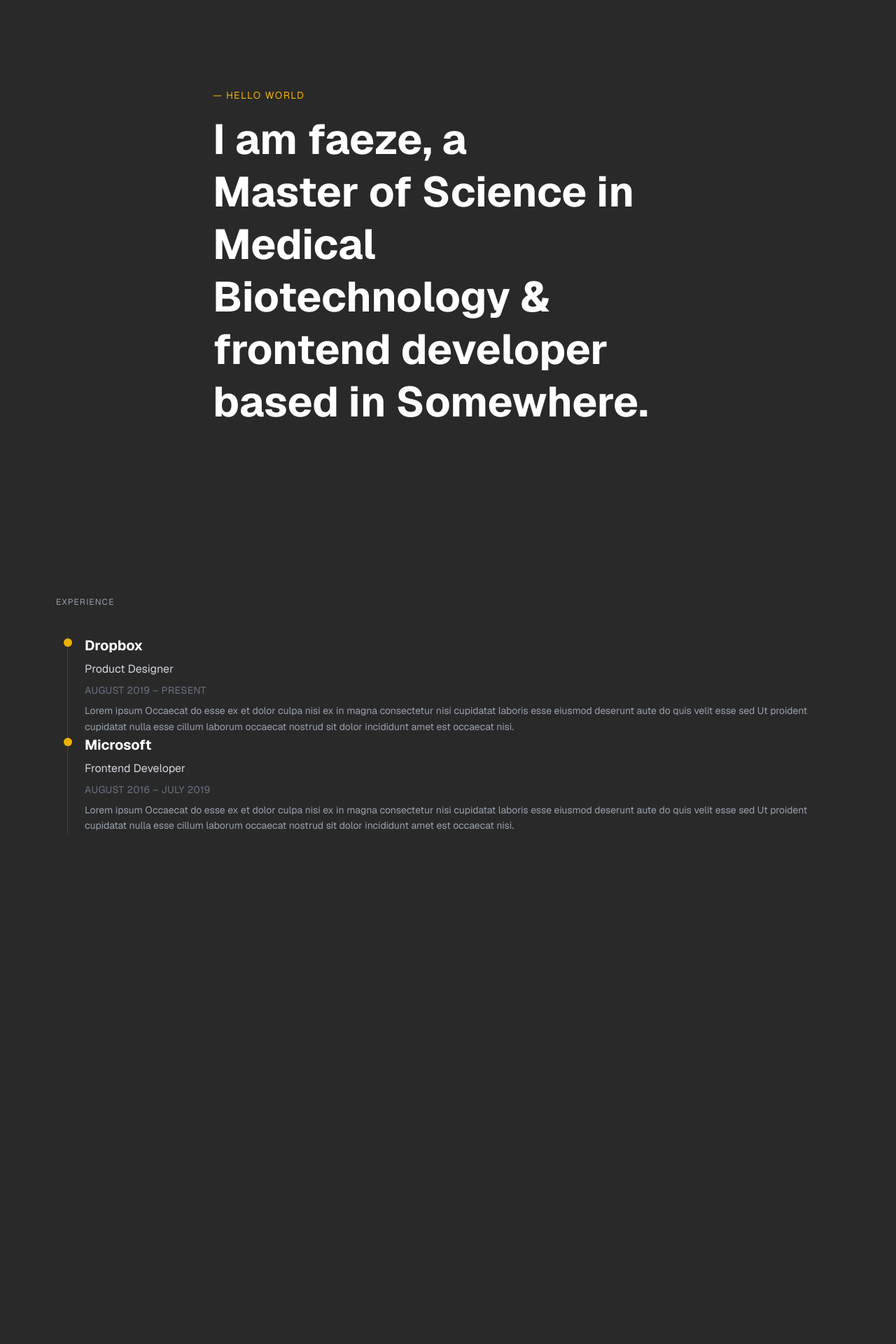
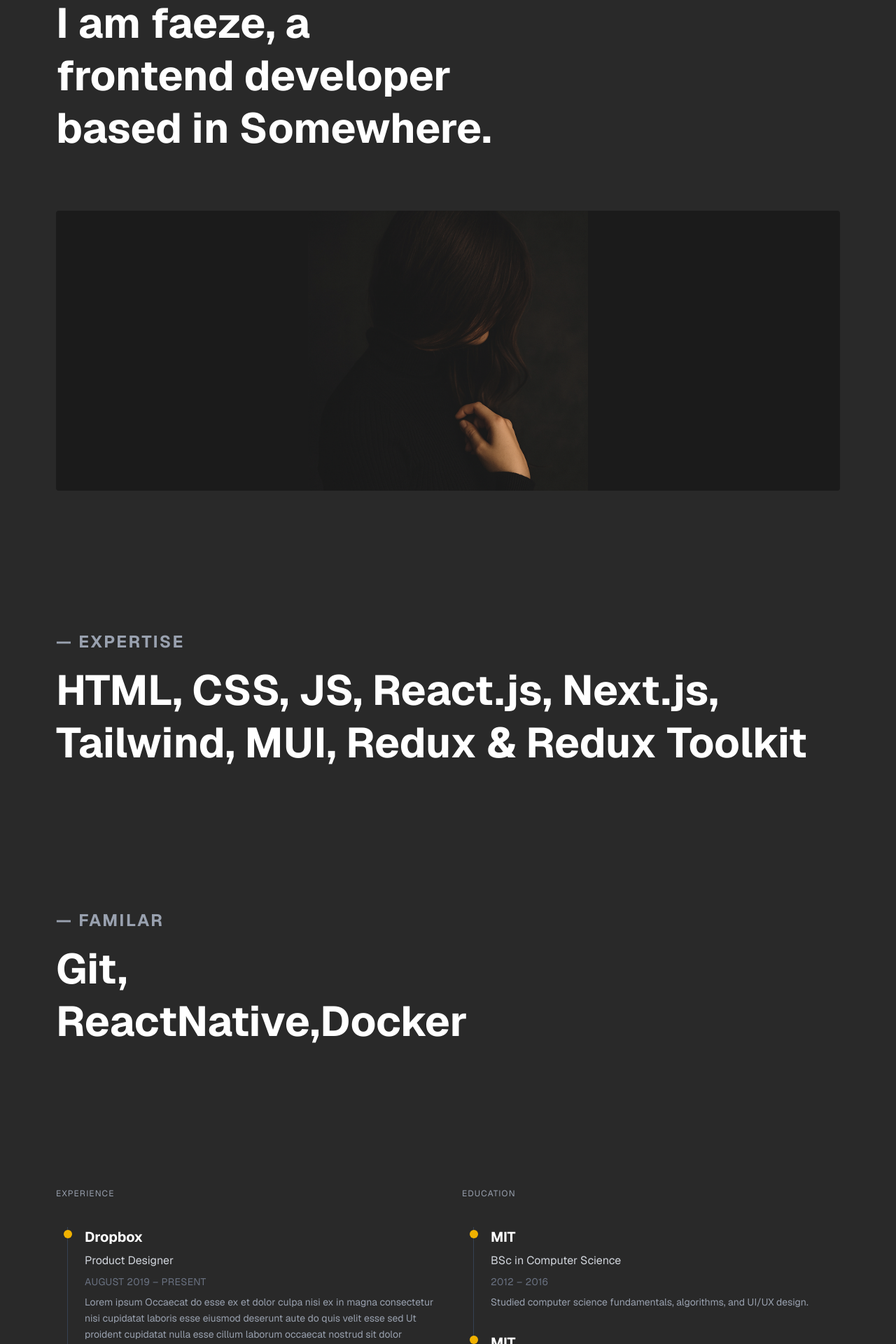
Before and after one commit to faezeh-asheghi/portfolio, a Next.js app: page / in a window 1280 px wide. Shown: the part 840-2760 px from the top of the page at 70% size. Built offline with nearby package versions, Linux system fonts and the light colour scheme.

Commit message:
add education

```diff
--- a/app/component/AboutMe.tsx
+++ b/app/component/AboutMe.tsx
@@ -1,21 +1,22 @@
 
 "use client"
 import { motion,  } from "framer-motion";
+import Image from "next/image";
 export default function AboutMe() {
   return (
     <motion.div
+    style={{direction:"ltr"}}
      initial={{ opacity: 0, y: 20 }}
       whileInView={{ opacity: 1, y: 0 }}
       transition={{ duration: 1, ease: "easeIn" }}
       viewport={{ once: true, amount: 0.2 }}
-    className="min-h-full overflow-x-hidden text-white flex flex-col ">
+    className="min-h-full overflow-x-hidden text-white  w-full flex flex-col ">
       <div className="max-w-2xl">
         <p className="text-sm text-yellow-500 tracking-widest uppercase mb-4">
           — Hello World
         </p>
         <h1 className="text-4xl md:text-6xl font-bold leading-tight">
           I am faeze, a <br />
-          <span className="text-white"> Master of Science in Medical Biotechnology</span> & <br />
           <span className="text-white">frontend developer</span> <br />
           based in <span className="text-white">Somewhere</span>.
         </h1>
@@ -23,6 +24,19 @@ export default function AboutMe() {
 
         </div>
       </div>
+     <div className="w-full rounded-sm flex justify-center bg-[#1b1b1b]  mt-10">
+<div className="relative w-full sm:w-[400px] lg:w-[400px] h-[400px] ">
+  <Image
+    src="/Me.png"
+    alt="My Image"
+    fill
+    className="object-cover"
+  />
+</div>
+
+</div>
+
+
     </motion.div>
   );
 }
--- /dev/null
+++ b/app/component/Experts.tsx
@@ -0,0 +1,25 @@
+"use client";
+import { motion } from "framer-motion";
+
+export default function Experts() {
+  return (
+    <motion.div
+      style={{ direction: "ltr" }}
+      initial={{ opacity: 0, y: 20 }}
+      whileInView={{ opacity: 1, y: 0 }}
+      transition={{ duration: 1, ease: "easeIn" }}
+      viewport={{ once: true, amount: 0.2 }}
+      className=" h-full  text-white w-full flex flex-col items-start "
+    >
+
+      <div className="w-full h-full">
+        <p className="text-sm lg:text-2xl font-bold sm:text-2xl text-gray-400 tracking-widest uppercase mb-4">
+          — Expertise
+        </p>
+        <h1 className="text-4xl md:text-6xl font-bold leading-tight break-words">
+          HTML, CSS, JS, React.js, Next.js, Tailwind, MUI, Redux & Redux Toolkit
+        </h1>
+      </div>
+    </motion.div>
+  );
+}
--- a/app/component/Exprience.tsx
+++ b/app/component/Exprience.tsx
@@ -1,7 +1,6 @@
+"use client";
+import { motion } from "framer-motion";
 
-"use client"
-import { motion,  } from "framer-motion";
-// components/data/experienceData.ts
 export const experienceData = [
   {
     company: "Dropbox",
@@ -23,6 +22,20 @@ export const experienceData = [
   },
 ];
 
+export const educationData = [
+  {
+    institution: "MIT",
+    degree: "BSc in Computer Science",
+    date: "2012 – 2016",
+    description: "Studied computer science fundamentals, algorithms, and UI/UX design.",
+  },
+  {
+    institution: "MIT",
+    degree: "BSc in Computer Science",
+    date: "2012 – 2016",
+    description: "Studied computer science fundamentals, algorithms, and UI/UX design.",
+  },
+];
 
 export default function ExperienceTimeline() {
   return (
@@ -30,18 +43,19 @@ export default function ExperienceTimeline() {
       initial={{ opacity: 0, y: 20 }}
       whileInView={{ opacity: 1, y: 0 }}
       transition={{ duration: 1, ease: "easeIn" }}
-      viewport={{ once: true, amount: 0.2 }} className=" text-white">
+      viewport={{ once: true, amount: 0.2 }}
+      className="text-white"
+    >
+      <div className="flex flex-col md:flex-row gap-10">
+        {/* Experience Section */}
+        <div className="md:w-1/2">
           <h2 className="text-xs tracking-widest uppercase text-gray-400 mb-10">
             Experience
           </h2>
-
-      <div className="relative border-l border-gray-700 ml-4 pl-6 ">
+          <div className="relative border-l border-gray-700 ml-4 pl-6">
             {experienceData.map((item, index) => (
-          <div key={index} className="relative">
-            {/* Bullet */}
+              <div key={index} className="relative mb-8">
                 <span className="absolute -left-[30px] top-1 w-3 h-3 rounded-full bg-yellow-500"></span>
-
-            {/* Content */}
                 <div className="space-y-2">
                   <h3 className="text-xl font-bold">{item.company}</h3>
                   <p className="text-md text-gray-300">{item.role}</p>
@@ -55,6 +69,37 @@ export default function ExperienceTimeline() {
               </div>
             ))}
           </div>
-    </motion.div >
+        </div>
+
+        {/* Education Section */}
+        <div className="md:w-1/2">
+          <h2 className="text-xs tracking-widest uppercase text-gray-400 mb-10">
+            Education
+          </h2>
+          <motion.div
+          initial={{ opacity: 0, y: 20 }}
+      whileInView={{ opacity: 1, y: 0 }}
+      transition={{ duration: 1, ease: "easeIn" }}
+      viewport={{ once: true, amount: 0.2 }}
+          className="relative border-l border-gray-700 ml-4 pl-6">
+            {educationData.map((item, index) => (
+              <div key={index} className="relative mb-8">
+                <span className="absolute -left-[30px] top-1 w-3 h-3 rounded-full bg-yellow-500"></span>
+                <div className="space-y-2">
+                  <h3 className="text-xl font-bold">{item.institution}</h3>
+                  <p className="text-md text-gray-300">{item.degree}</p>
+                  <p className="text-sm text-gray-500 uppercase tracking-wide">
+                    {item.date}
+                  </p>
+                  <p className="text-gray-400 text-sm leading-relaxed">
+                    {item.description}
+                  </p>
+                </div>
+              </div>
+            ))}
+          </motion.div>
+        </div>
+      </div>
+    </motion.div>
   );
 }
--- /dev/null
+++ b/app/component/Familar.tsx
@@ -0,0 +1,27 @@
+"use client";
+import { motion } from "framer-motion";
+
+export default function Familar() {
+  return (
+    <motion.div
+      style={{ direction: "ltr" }}
+      initial={{ opacity: 0, y: 20 }}
+      whileInView={{ opacity: 1, y: 0 }}
+      transition={{ duration: 1, ease: "easeIn" }}
+      viewport={{ once: true, amount: 0.2 }}
+      className=" h-full  text-white w-full flex flex-col items-start "
+    >
+
+      <div className="w-full h-full">
+        <p className="text-sm lg:text-2xl font-bold sm:text-2xl text-gray-400 tracking-widest uppercase mb-4">
+          — Familar
+        </p>
+        <h1 className="text-4xl md:text-6xl font-bold leading-tight break-words">
+        Git,
+        <br/>
+        ReactNative,Docker
+        </h1>
+      </div>
+    </motion.div>
+  );
+}
--- a/app/component/Welcome.tsx
+++ b/app/component/Welcome.tsx
@@ -45,24 +45,29 @@ export default function PortfolioCover() {
 
       {/* Right side */}
       {/* Right side */}
-<div className=" border-l lg:w-screen  border-white flex flex-col items-end lg:p-0 p-5 md:p-20">
-  <div className="  h-full scale-[1.7] relative left-10 md:scale-[1.4]  lg:scale-[1.5]">
-    {View}
-  </div>
+<div className="border-l lg:w-screen border-white flex flex-col lg:flex-row items-end lg:p-0 p-5 md:p-20">
 
+  {/* نوشته‌ها */}
   <motion.div
-    className="border-t ml-0 border-white lg:relative bottom-12 lg:ml-10 lg:mt-0 mt-40 lg:w-[40%] lg:mr-auto text-left w-full"
+    className="border-t ml-0 border-white lg:relative bottom-12 lg:ml-10 lg:mt-0 mt-40 lg:w-[40%] lg:mr-auto text-left w-full
+               order-2 lg:order-1"
     initial={{ x: -20, opacity: 0 }}
     animate={{ x: 0, opacity: 1 }}
     transition={{ duration: 0.8, ease: "easeOut" }}
   >
-    <p className="tracking-[0.4em] lg:px-5 text-sm md:text-4xl  lg:mt-0 mt-2 leading-relaxed">
-      <span className="whitespace-nowrap  block">F A E Z E </span>
+    <p className="tracking-[0.4em] lg:px-5 text-sm md:text-4xl lg:mt-0 mt-2 leading-relaxed">
+      <span className="whitespace-nowrap block">F A E Z E </span>
       <span className="whitespace-nowrap block">A S H E G H I</span>
     </p>
-    <p className="mt-2 lg:px-5  text-sm md:text-4xl">2023-2025</p>
+    <p className="mt-2 lg:px-5 text-sm md:text-4xl">2023-2025</p>
   </motion.div>
+
+  {/* انیمیشن یا ویو */}
+  <div className="h-full scale-[1.7] relative left-10 md:scale-[1.4] lg:scale-[1.5] order-1 lg:order-2">
+    {View}
+  </div>
 </div>
+
 
     </div>
   );
--- a/app/page.tsx
+++ b/app/page.tsx
@@ -1,6 +1,8 @@
 
 import AboutMe from "./component/AboutMe";
+import Experts from "./component/Experts";
 import ExperienceTimeline from "./component/Exprience";
+import Familar from "./component/Familar";
 import Welcome from "./component/Welcome";
 
 export default function Home() {
@@ -16,6 +18,8 @@ export default function Home() {
 <div className={"w-full h-[200px]"}></div> */}
 <Welcome/>
 <AboutMe/>
+<Experts/>
+<Familar/>
 <ExperienceTimeline/>
 <div className="w-full h-[600px]"></div>
 
```
Also changed, not shown: public/Me.png (added). Lines whose indentation alone changed are shown as unchanged.
